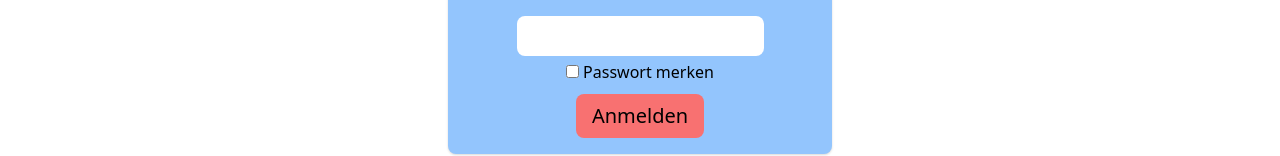
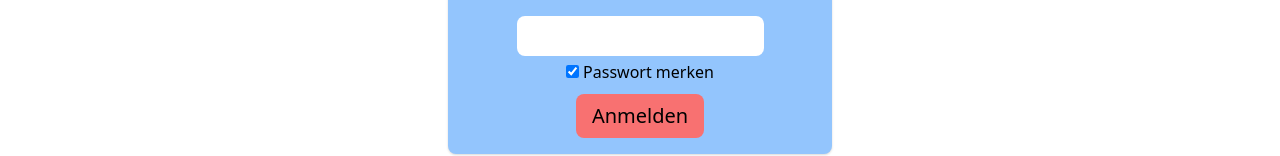
Before and after one commit to sdoering01/gemeinde-hilft, a Next.js app in the folder web/: page /login in a window 1280 px wide. Shown: the part 237-393 px from the top of the page. Built offline with nearby package versions, Linux system fonts and the light colour scheme.

Commit message:
Change default value of 'Remember password' setting

```diff
--- a/web/pages/login.tsx
+++ b/web/pages/login.tsx
@@ -14,7 +14,7 @@ const login: React.FC<Props> = () => {
     const router = useRouter();
 
     const [passwordInput, setPasswordInput] = useState('');
-    const [rememberPassword, setRememberPassword] = useState(false);
+    const [rememberPassword, setRememberPassword] = useState(true);
 
     const { login } = useContext(PasswordContext);
 
```
